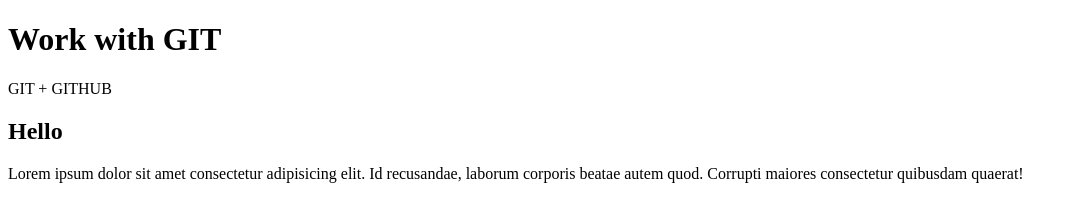
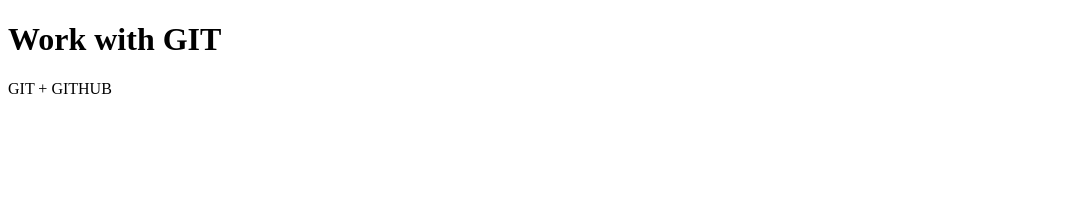
Before and after one commit to jasurabdumavlonov/gittest, a plain HTML site: page index.html in a window 1280 px wide. Shown: the whole page, without its empty margins (0-1077 px from the left). Drawn offline with Linux system fonts and the light colour scheme.

Commit message:
Version 1

```diff
--- a/index.html
+++ b/index.html
@@ -8,7 +8,5 @@
 <body>
   <h1>Work with GIT</h1>
   <p>GIT + GITHUB</p>
-  <h2>Hello</h2>
-  <p>Lorem ipsum dolor sit amet consectetur adipisicing elit. Id recusandae, laborum corporis beatae autem quod. Corrupti maiores consectetur quibusdam quaerat!</p>
 </body>
 </html>
```
